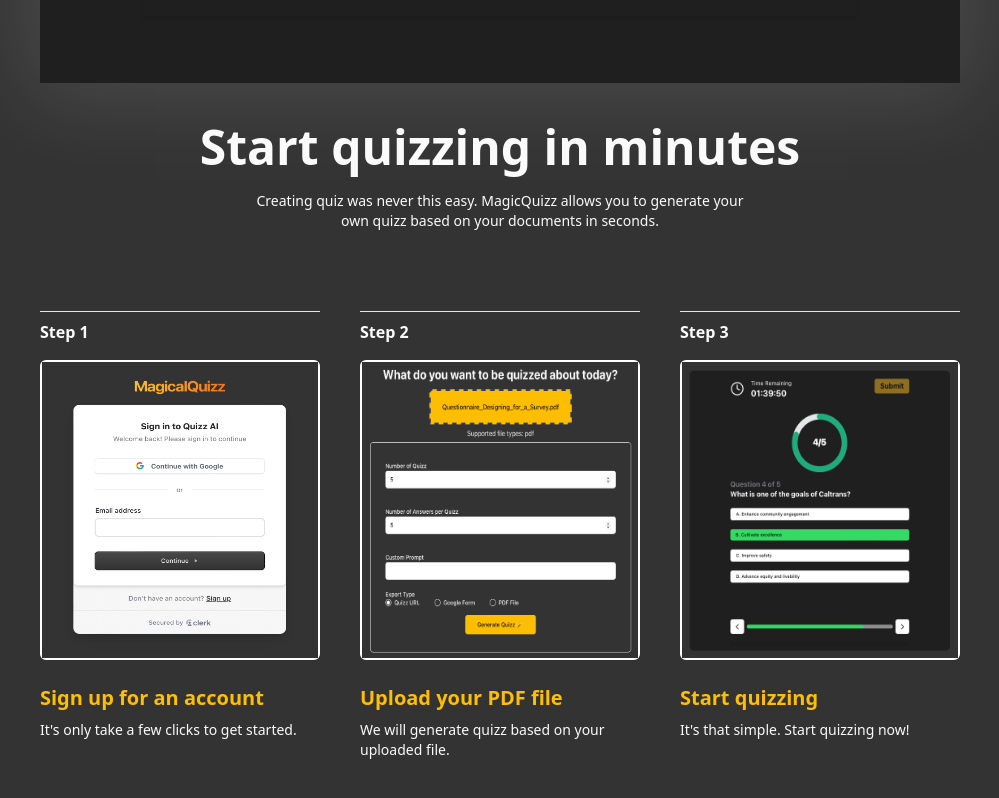
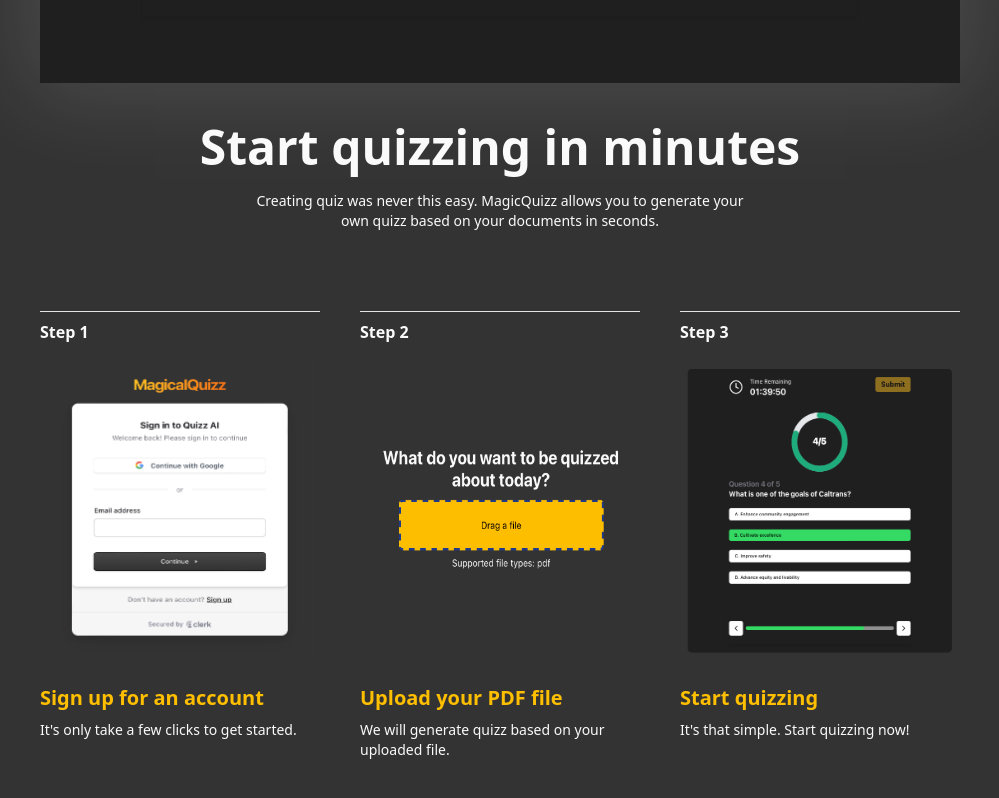
Before and after one commit to StevenOng97/magical-quizz, a Next.js app: page / in a window 1280 px wide. Shown: the part 931-1729 px from the top of the page, without its empty margins (140-1139 px from the left). Built offline with nearby package versions, Linux system fonts and the light colour scheme; no server answers.

Commit message:
feat: Update Step2 Image

```diff
--- a/src/components/containers/HomeContainer/components/Guide.tsx
+++ b/src/components/containers/HomeContainer/components/Guide.tsx
@@ -18,7 +18,7 @@
     <div className="text-left">
       <Separator />
       <p className="font-bold pt-2">Step {stepCount}</p>
-      <div className="relative h-[300px] border-2 border-white rounded-md my-4">
+      <div className="relative h-[300px] my-4">
         <Image
           src={img}
           alt="demo image"
```
Also changed, not shown: public/images/app/step2Demo.png.
